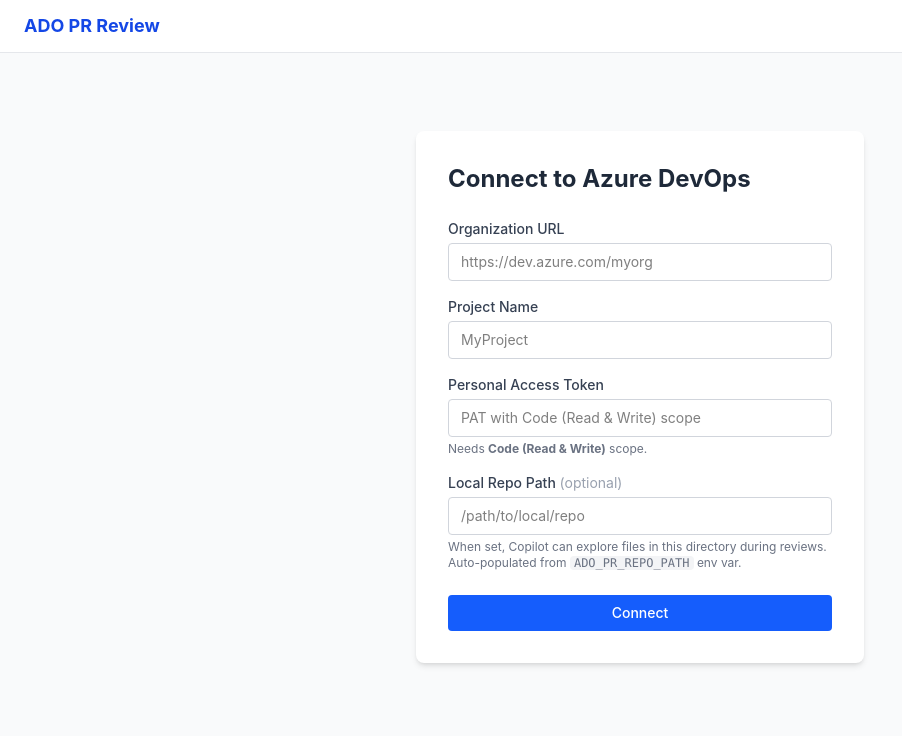
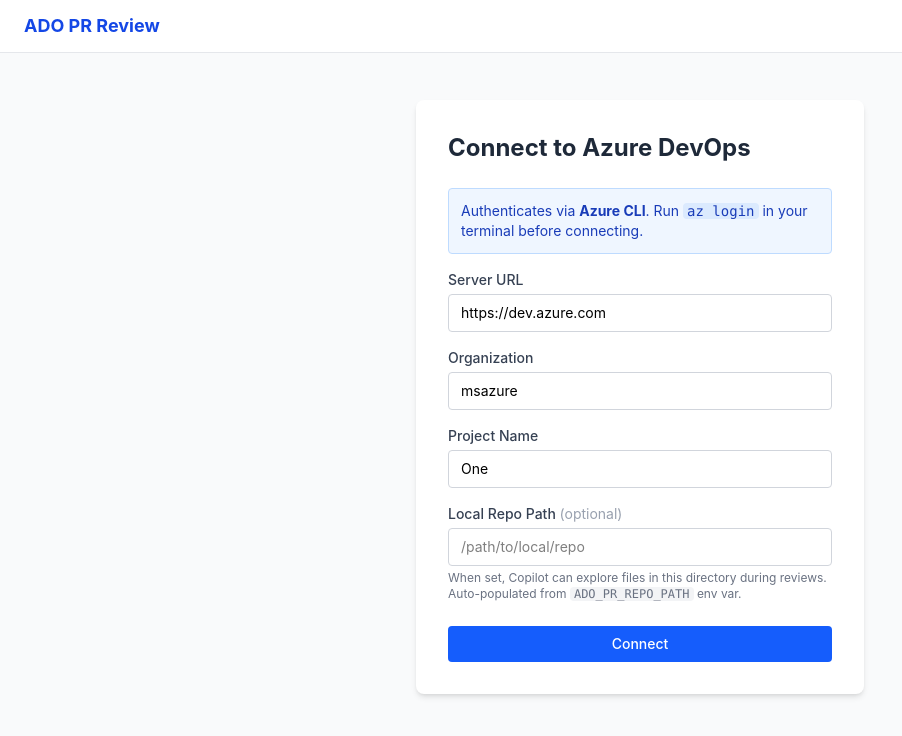
Before and after one commit to basaba/ado-pr, a React (Vite) app: page /login in a window 1280 px wide. Shown: the top 736 px of the page, without its empty margins (0-902 px from the left). Built offline with nearby package versions, Linux system fonts and the light colour scheme; no server answers.

Commit message:
switvh to az login

```diff
--- a/src/api/client.ts
+++ b/src/api/client.ts
@@ -20,11 +20,9 @@
   private _headers: Record<string, string> = {};
 
   configure(config: AdoConfig) {
-    this._orgUrl = config.orgUrl.replace(/\/$/, '');
+    this._orgUrl = `${config.serverUrl.replace(/\/$/, '')}/${config.organization}`;
     this.project = config.project;
-    const token = btoa(`:${config.pat}`);
     this._headers = {
-      Authorization: `Basic ${token}`,
       'Content-Type': 'application/json',
     };
   }
--- a/src/context/AuthContext.tsx
+++ b/src/context/AuthContext.tsx
@@ -7,7 +7,7 @@
   type ReactNode,
 } from 'react';
 import type { AdoConfig, IdentityRef } from '../types';
-import { adoClient, getMyProfile } from '../api';
+import { adoClient } from '../api';
 
 interface AuthState {
   config: AdoConfig | null;
@@ -21,6 +21,20 @@
 const AuthContext = createContext<AuthState | null>(null);
 
 const STORAGE_KEY = 'ado-pr-config';
+
+async function checkAuthStatus(config: AdoConfig): Promise<IdentityRef> {
+  const orgUrl = `${config.serverUrl.replace(/\/$/, '')}/${config.organization}`;
+  const res = await fetch(`/auth/status?orgUrl=${encodeURIComponent(orgUrl)}`);
+  const data = await res.json();
+  if (!data.authenticated) {
+    throw new Error(data.error || 'Azure CLI authentication failed. Run `az login` first.');
+  }
+  return {
+    id: data.profile.id,
+    displayName: data.profile.displayName,
+    uniqueName: data.profile.displayName,
+  };
+}
 
 export function AuthProvider({ children }: { children: ReactNode }) {
   const [config, setConfig] = useState<AdoConfig | null>(null);
@@ -36,10 +50,11 @@
         const parsed = JSON.parse(saved) as AdoConfig;
         adoClient.configure(parsed);
         setConfig(parsed);
-        Promise.all([getMyProfile(), adoClient.resolveProjectId()])
+        Promise.all([checkAuthStatus(parsed), adoClient.resolveProjectId()])
           .then(([p]) => setProfile(p))
           .catch(() => {
             localStorage.removeItem(STORAGE_KEY);
+            setConfig(null);
           })
           .finally(() => setLoading(false));
       } catch {
@@ -55,7 +70,7 @@
     setError(null);
     try {
       adoClient.configure(cfg);
-      const [p] = await Promise.all([getMyProfile(), adoClient.resolveProjectId()]);
+      const [p] = await Promise.all([checkAuthStatus(cfg), adoClient.resolveProjectId()]);
       setProfile(p);
       setConfig(cfg);
       localStorage.setItem(STORAGE_KEY, JSON.stringify(cfg));
--- a/src/pages/LoginPage.tsx
+++ b/src/pages/LoginPage.tsx
@@ -7,13 +7,16 @@
 export function LoginPage() {
   const { login, loading, error } = useAuth();
   const navigate = useNavigate();
-  const [orgUrl, setOrgUrl] = useState('');
-  const [project, setProject] = useState('');
-  const [pat, setPat] = useState('');
-  const [repoPath, setRepoPath] = useState('');
+  const [serverUrl, setServerUrl] = useState('https://dev.azure.com');
+  const [organization, setOrganization] = useState('msazure');
+  const [project, setProject] = useState('One');
+  const [repoPath, setRepoPath] = useState(() => {
+    return localStorage.getItem('ado-pr-repo-path') || '';
+  });
 
-  // Pre-populate repo path from env var
+  // Pre-populate repo path from env var if not already saved
   useEffect(() => {
+    if (repoPath) return;
     fetch('/copilot-api/repo-path')
       .then((r) => r.json())
       .then((data) => {
@@ -25,7 +28,8 @@
   const handleSubmit = async (e: FormEvent) => {
     e.preventDefault();
     try {
-      await login({ orgUrl, project, pat, repoPath: repoPath || undefined });
+      if (repoPath) localStorage.setItem('ado-pr-repo-path', repoPath);
+      await login({ serverUrl, organization, project, repoPath: repoPath || undefined });
       navigate('/');
     } catch {
       // error shown via context
@@ -39,14 +43,32 @@
 
         {error && <ErrorBanner message={error} />}
 
+        <div className="bg-blue-50 border border-blue-200 rounded p-3 text-sm text-blue-800">
+          Authenticates via <strong>Azure CLI</strong>. Run{' '}
+          <code className="bg-blue-100 px-1 rounded">az login</code> in your terminal before
+          connecting.
+        </div>
+
         <div className="mt-4">
-          <label className="block text-sm font-medium text-gray-700 mb-1">Organization URL</label>
+          <label className="block text-sm font-medium text-gray-700 mb-1">Server URL</label>
           <input
             type="url"
             required
-            placeholder="https://dev.azure.com/myorg"
-            value={orgUrl}
-            onChange={(e) => setOrgUrl(e.target.value)}
+            placeholder="https://dev.azure.com"
+            value={serverUrl}
+            onChange={(e) => setServerUrl(e.target.value)}
+            className="w-full border border-gray-300 rounded px-3 py-2 text-sm focus:outline-none focus:ring-2 focus:ring-blue-500"
+          />
+        </div>
+
+        <div className="mt-4">
+          <label className="block text-sm font-medium text-gray-700 mb-1">Organization</label>
+          <input
+            type="text"
+            required
+            placeholder="msazure"
+            value={organization}
+            onChange={(e) => setOrganization(e.target.value)}
             className="w-full border border-gray-300 rounded px-3 py-2 text-sm focus:outline-none focus:ring-2 focus:ring-blue-500"
           />
         </div>
@@ -61,21 +83,6 @@
             onChange={(e) => setProject(e.target.value)}
             className="w-full border border-gray-300 rounded px-3 py-2 text-sm focus:outline-none focus:ring-2 focus:ring-blue-500"
           />
-        </div>
-
-        <div className="mt-4">
-          <label className="block text-sm font-medium text-gray-700 mb-1">Personal Access Token</label>
-          <input
-            type="password"
-            required
-            placeholder="PAT with Code (Read & Write) scope"
-            value={pat}
-            onChange={(e) => setPat(e.target.value)}
-            className="w-full border border-gray-300 rounded px-3 py-2 text-sm focus:outline-none focus:ring-2 focus:ring-blue-500"
-          />
-          <p className="text-xs text-gray-500 mt-1">
-            Needs <strong>Code (Read &amp; Write)</strong> scope.
-          </p>
         </div>
 
         <div className="mt-4">
--- /dev/null
+++ b/src/server/az-token.ts
@@ -0,0 +1,46 @@
+import { execFile } from 'node:child_process';
+
+const ADO_RESOURCE_ID = '499b84ac-1321-427f-aa17-267ca6975798';
+
+interface AzToken {
+  accessToken: string;
+  expiresOn: string; // ISO 8601
+}
+
+let cached: { token: string; expiresAt: number } | null = null;
+
+// 5-minute buffer before expiry to avoid using almost-expired tokens
+const EXPIRY_BUFFER_MS = 5 * 60 * 1000;
+
+function execAz(args: string[]): Promise<string> {
+  return new Promise((resolve, reject) => {
+    execFile('az', args, { timeout: 15_000 }, (err, stdout, stderr) => {
+      if (err) {
+        const hint = stderr?.includes('az login')
+          ? 'Run `az login` to authenticate.'
+          : stderr || err.message;
+        reject(new Error(`az CLI error: ${hint}`));
+        return;
+      }
+      resolve(stdout);
+    });
+  });
+}
+
+export async function getAzAccessToken(): Promise<string> {
+  if (cached && Date.now() < cached.expiresAt) {
+    return cached.token;
+  }
+
+  const raw = await execAz([
+    'account', 'get-access-token',
+    '--resource', ADO_RESOURCE_ID,
+    '--output', 'json',
+  ]);
+
+  const data: AzToken = JSON.parse(raw);
+  const expiresAt = new Date(data.expiresOn).getTime() - EXPIRY_BUFFER_MS;
+
+  cached = { token: data.accessToken, expiresAt };
+  return data.accessToken;
+}
--- a/src/types/ado.ts
+++ b/src/types/ado.ts
@@ -1,9 +1,9 @@
 // ADO REST API TypeScript types
 
 export interface AdoConfig {
-  orgUrl: string;    // e.g. https://dev.azure.com/myorg
+  serverUrl: string;    // e.g. https://dev.azure.com
+  organization: string; // e.g. myorg
   project: string;
-  pat: string;
   repoPath?: string; // optional local repo path for Copilot file access
 }
 
--- a/vite.config.ts
+++ b/vite.config.ts
@@ -3,10 +3,25 @@
 import react from '@vitejs/plugin-react'
 import tailwindcss from '@tailwindcss/vite'
 import { copilotPlugin } from './src/server/copilot-middleware'
+import { getAzAccessToken } from './src/server/az-token'
 
 async function proxyRequest(req: IncomingMessage, res: ServerResponse, targetUrl: string) {
-  const headers: Record<string, string> = {};
-  if (req.headers.authorization) headers['Authorization'] = req.headers.authorization as string;
+  let token: string;
+  try {
+    token = await getAzAccessToken();
+  } catch (err: unknown) {
+    const msg = err instanceof Error ? err.message : String(err);
+    res.writeHead(401, { 'Content-Type': 'application/json' });
+    res.end(JSON.stringify({
+      error: `Azure CLI authentication failed: ${msg}`,
+      hint: 'Run `az login` in your terminal, then retry.',
+    }));
+    return;
+  }
+
+  const headers: Record<string, string> = {
+    Authorization: `Bearer ${token}`,
+  };
   if (req.headers['content-type']) headers['Content-Type'] = req.headers['content-type'] as string;
 
   try {
@@ -53,6 +68,52 @@
     {
       name: 'ado-proxy',
       configureServer(server) {
+        // Auth status endpoint: verifies az CLI is logged in and can reach ADO
+        server.middlewares.use('/auth/status', async (req, res) => {
+          const url = new URL(req.url || '/', `http://${req.headers.host}`);
+          const orgUrl = url.searchParams.get('orgUrl');
+          if (!orgUrl) {
+            res.writeHead(400, { 'Content-Type': 'application/json' });
+            res.end(JSON.stringify({ authenticated: false, error: 'Missing orgUrl query parameter' }));
+            return;
+          }
+
+          try {
+            const token = await getAzAccessToken();
+            const adoRes = await fetch(
+              `${orgUrl.replace(/\/$/, '')}/_apis/connectionData?api-version=7.1-preview`,
+              { headers: { Authorization: `Bearer ${token}` } },
+            );
+            if (!adoRes.ok) {
+              const detail = await adoRes.text().catch(() => '');
+              res.writeHead(401, { 'Content-Type': 'application/json' });
+              res.end(JSON.stringify({
+                authenticated: false,
+                error: `ADO returned ${adoRes.status}: ${detail}`,
+              }));
+              return;
+            }
+            const data = await adoRes.json() as {
+              authenticatedUser?: { id: string; providerDisplayName: string };
+            };
+            res.writeHead(200, { 'Content-Type': 'application/json' });
+            res.end(JSON.stringify({
+              authenticated: true,
+              profile: {
+                id: data.authenticatedUser?.id,
+                displayName: data.authenticatedUser?.providerDisplayName,
+              },
+            }));
+          } catch (err: unknown) {
+            const msg = err instanceof Error ? err.message : String(err);
+            res.writeHead(401, { 'Content-Type': 'application/json' });
+            res.end(JSON.stringify({
+              authenticated: false,
+              error: msg,
+            }));
+          }
+        });
+
         // Dynamic proxy: reads the target ADO org URL from the X-Ado-Org-Url header
         server.middlewares.use('/ado-proxy', async (req, res) => {
           const adoOrgUrl = req.headers['x-ado-org-url'] as string | undefined;
```
